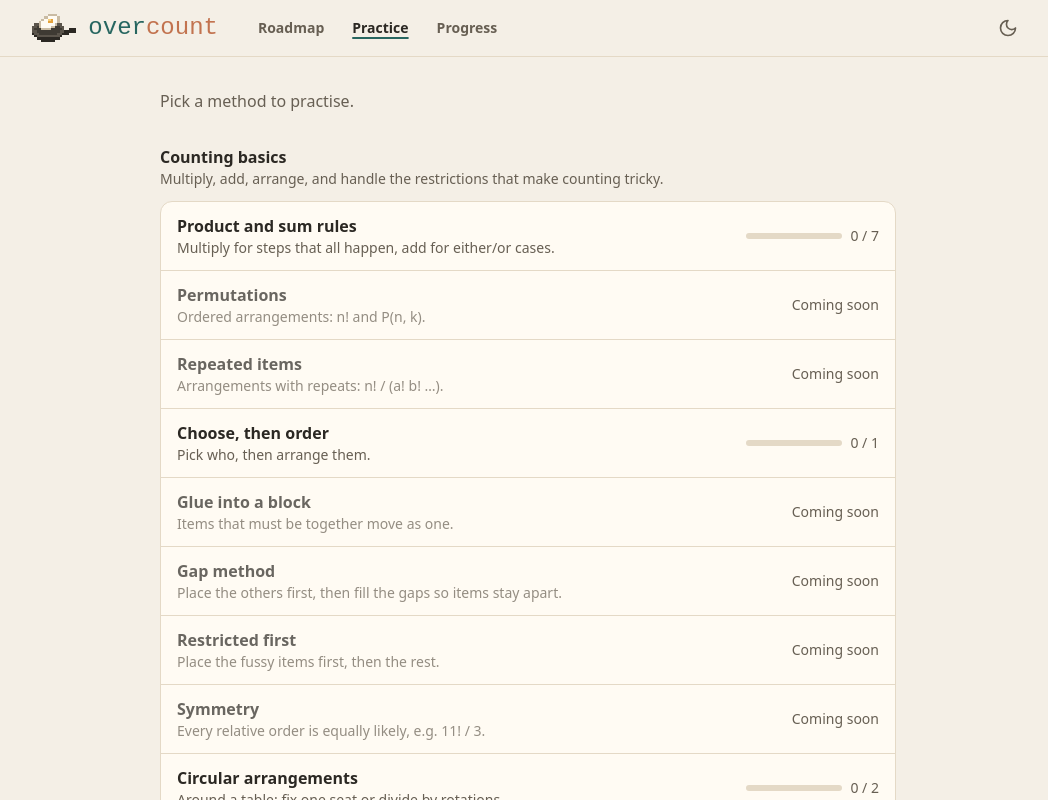
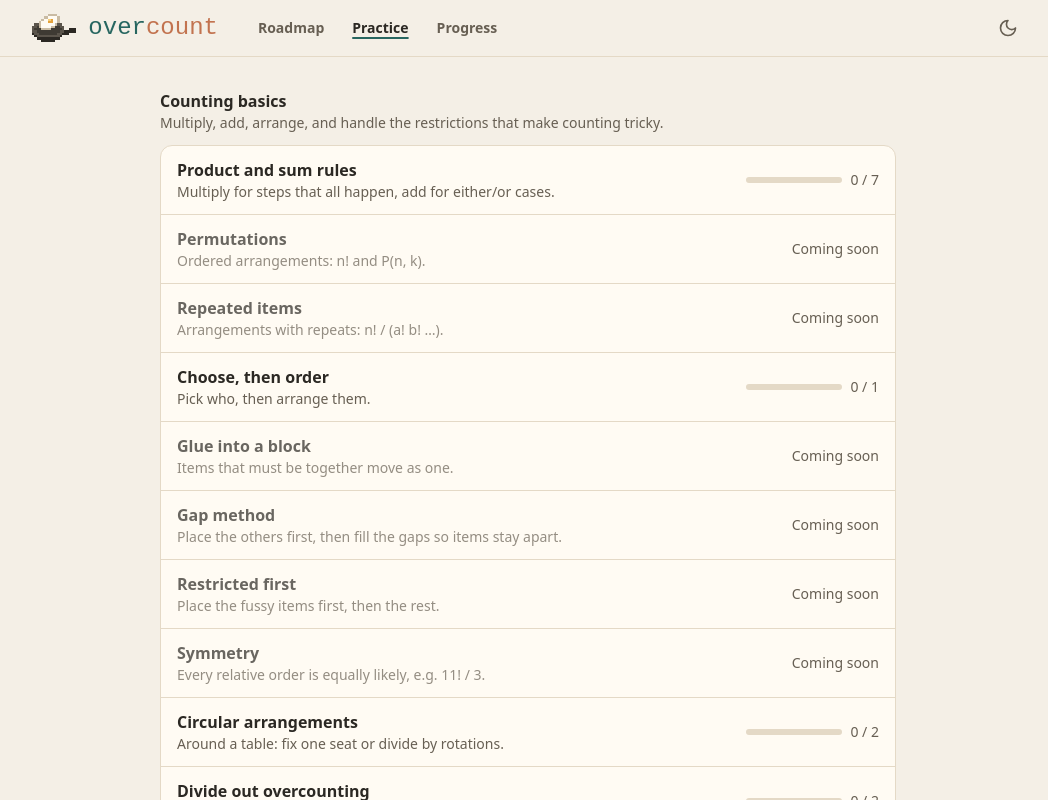
Before and after one commit to fsutedja/overcount, a React (Vite) app in the folder web/: page /practice in a window 1280 px wide. Shown: the top 800 px of the page, without its empty margins (112-1160 px from the left). Built offline with nearby package versions, Linux system fonts and the light colour scheme; a web font is replaced by a local one.

Commit message:
style(web): drop the Practice intro line

```diff
--- a/web/src/pages/PracticePage.tsx
+++ b/web/src/pages/PracticePage.tsx
@@ -71,11 +71,10 @@ function MethodList({ index, solved }: { index: BankIndex; solved: Set<string> }
     <>
       {/* The header already shows which page this is; the heading is kept for screen readers. */}
       <h1 className="sr-only">Practice by method</h1>
-      <p className="text-ink-muted">Pick a method to practise.</p>
       {index.roadmap.map((node) => {
         const nodeProblems = index.problems.filter((p) => node.topics.includes(p.tags.topics[0]))
         return (
-          <section key={node.id} className="mt-8" aria-labelledby={`node-${node.id}`}>
+          <section key={node.id} className="mt-8 first-of-type:mt-0" aria-labelledby={`node-${node.id}`}>
             <h2 id={`node-${node.id}`} className="font-bold">
               {node.title}
             </h2>
```
